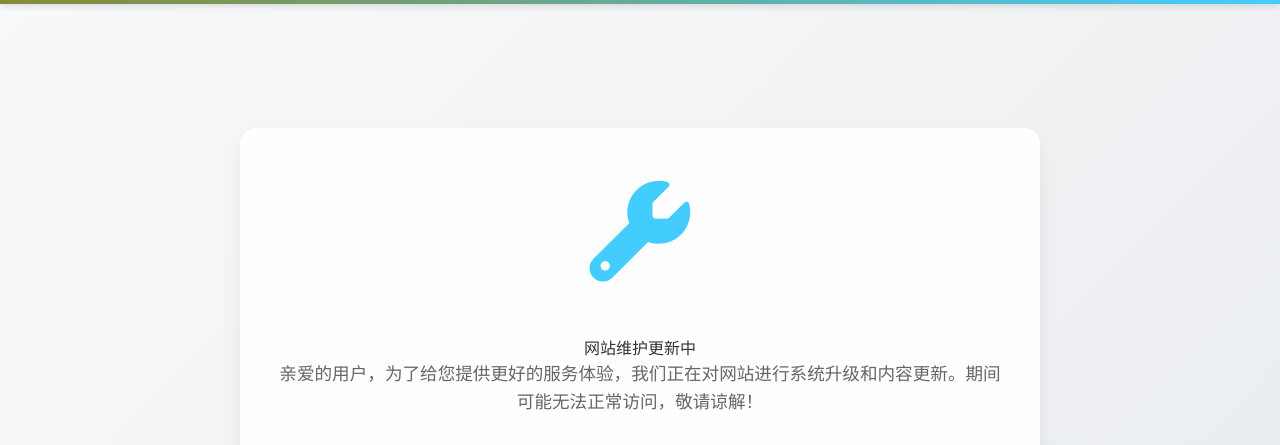
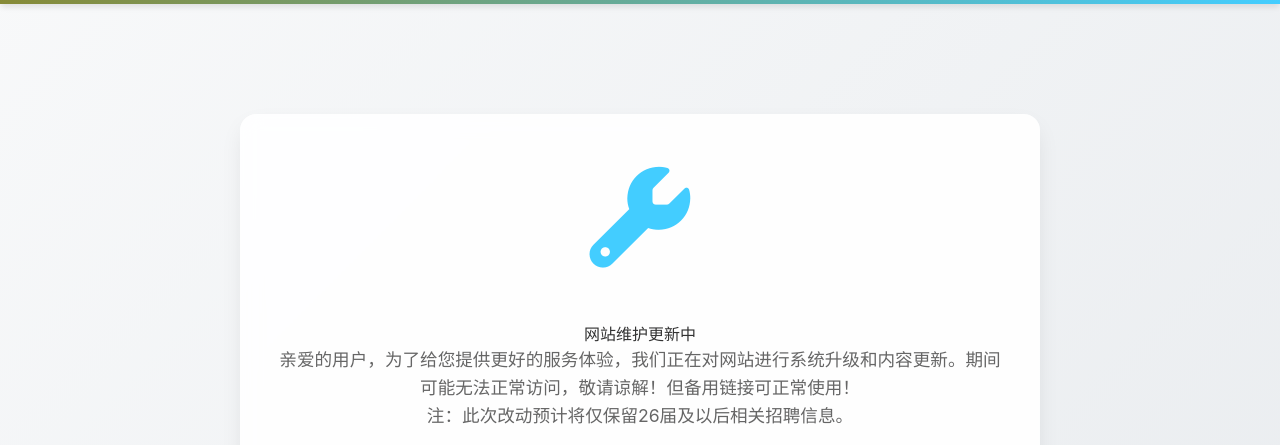
Before and after one commit to CHEN-0403/yszp, a plain HTML site: page index.html in a window 1280 px wide. Shown: the part 64-509 px from the top of the page. Drawn offline with nearby package versions, Linux system fonts and the light colour scheme.

Commit message:
Update index.html

```diff
--- a/index.html
+++ b/index.html
@@ -151,7 +151,8 @@
             <i class="fa-solid fa-wrench"></i>
         </div>
         <h1>网站维护更新中</h1>
-        <p>亲爱的用户，为了给您提供更好的服务体验，我们正在对网站进行系统升级和内容更新。期间可能无法正常访问，敬请谅解！</p>
+        <p>亲爱的用户，为了给您提供更好的服务体验，我们正在对网站进行系统升级和内容更新。期间可能无法正常访问，敬请谅解！但备用链接可正常使用！</p>
+        <p>注：此次改动预计将仅保留26届及以后相关招聘信息。</p>
 
         <div class="countdown">
             <div class="countdown-item">
```
